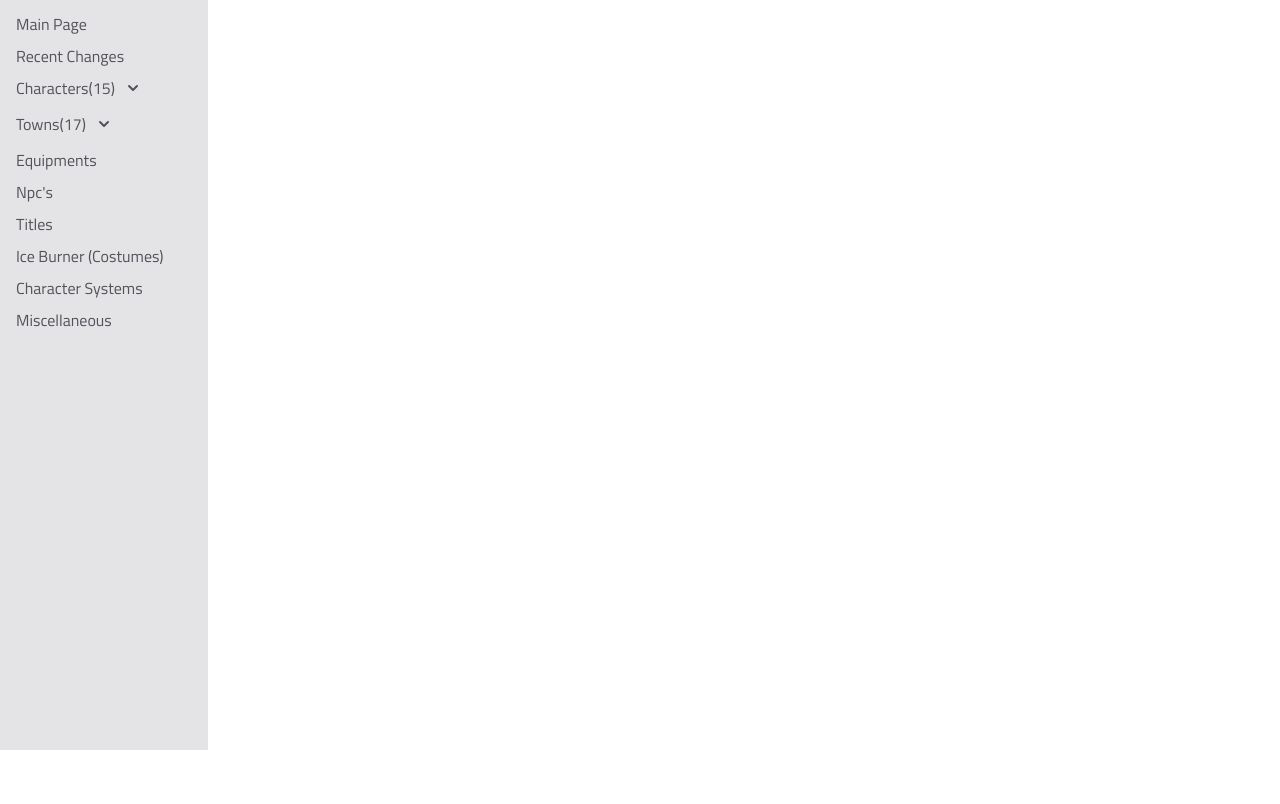
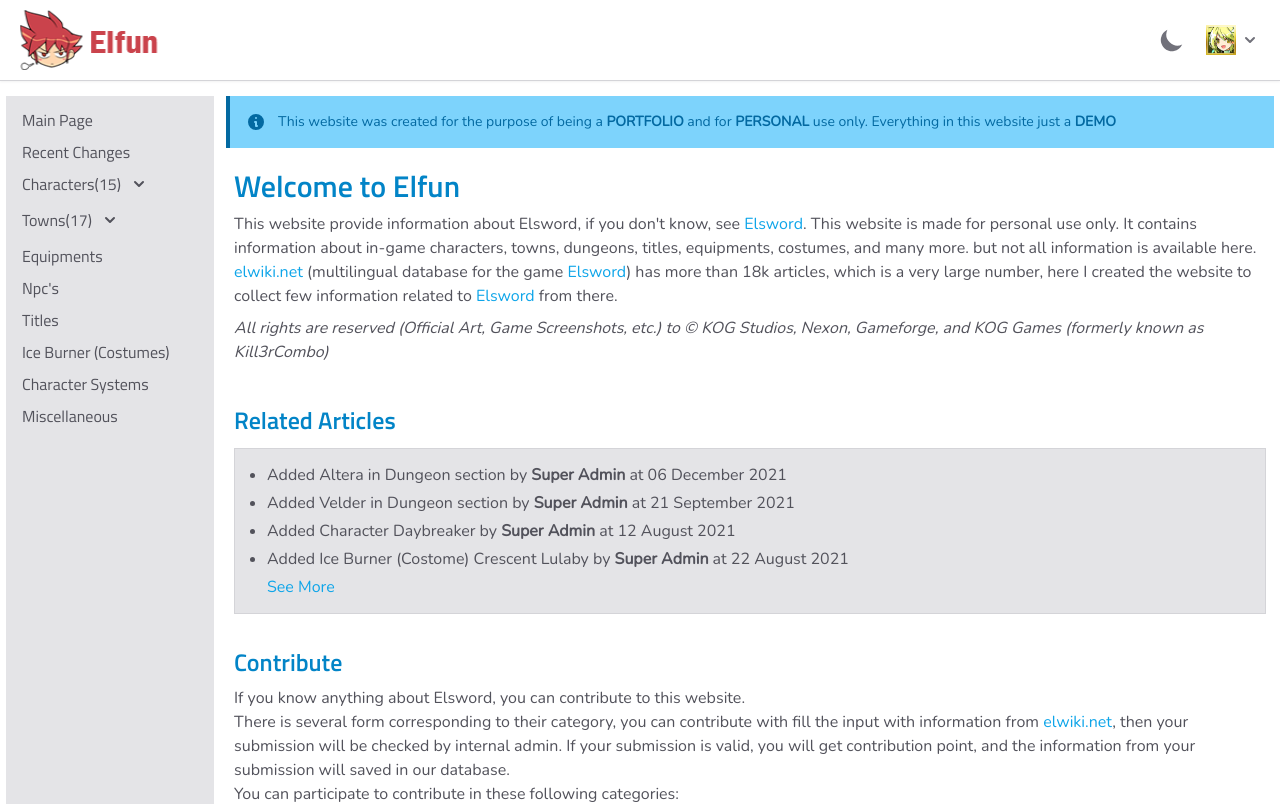
Before and after one commit to kukuhBaiquni/elfun, a Next.js app: page / in a window 1280 px wide. Shown: the top 804 px of the page. Built offline with nearby package versions, Linux system fonts and the light colour scheme.

Commit message:
fix landing page

```diff
--- a/src/components/header/index.jsx
+++ b/src/components/header/index.jsx
@@ -1,4 +1,5 @@
 import Image from 'next/image'
+import Link from 'next/link'
 import { ChevronDownIcon, MoonIcon, SunIcon } from '@heroicons/react/solid'
 import useDarkMode from 'hooks/useDarkMode'
 import logo from '../../../public/images/logo.png'
@@ -10,13 +11,16 @@ function Header() {
   return (
     <header className='fixed z-20 w-full drop-shadow-sm border-b border-gray-300 dark:border-gray-700 bg-white dark:bg-gray-800 transition-all duration-300'>
       <div className='h-20 max-w-screen-2xl mx-auto flex items-center justify-between px-4 py-2 '>
+        <Link href='/'>
+          <a className='flex items-center cursor-pointer'>
             <Image
               alt='logo'
-          className='cursor-pointer'
               height={70}
               src={logo}
               width={150}
             />
+          </a>
+        </Link>
         <div className='flex items-center'>
           <span className='mr-3 cursor-pointer hover:bg-gray-200 dark:hover:bg-gray-700 rounded-full p-1 transition-all duration-300'>
             {theme === 'dark' ? (
--- a/src/pages/index.jsx
+++ b/src/pages/index.jsx
@@ -1,16 +1,41 @@
+/* eslint-disable max-len */
+import { Fragment } from 'react'
+import Layout from 'layouts'
 import Head from 'next/head'
-import { Fragment } from 'react'
-import Sidebar from 'components/side-bar'
+import Alert from 'components/alerts'
+import {
+  Welcome, News, Contribute, RelatedArticles,
+} from 'components/home-static'
 
-export default function Home() {
+function Home() {
+  const alertContent = (
+    <p className='ml-3'>
+      This website was created for the purpose of being a <strong>PORTFOLIO</strong> and for <strong>PERSONAL</strong> use only. Everything in this website just a <strong>DEMO</strong>
+    </p>
+  )
+
   return (
     <Fragment>
       <Head>
-        <title>Home - Elfun Wiki</title>
-        <meta content='Elfun Wiki landing page' name='description' />
+        <title>Elfun</title>
       </Head>
-
-      <Sidebar />
+      <main className='text-gray-600 dark:text-gray-400'>
+        <Alert text={alertContent} variant='info' />
+        <section className='px-2 mb-10'>
+          <Welcome />
+          <RelatedArticles />
+          <Contribute />
+          <News />
+        </section>
+      </main>
     </Fragment>
   )
 }
+
+Home.getLayout = (page) => (
+  <Layout>
+    {page}
+  </Layout>
+)
+
+export default Home
--- a/styles/globals.css
+++ b/styles/globals.css
@@ -5,28 +5,6 @@
 @layer base {
   body {
     @apply font-nunito;
-    @media only screen and (min-width: 576px) {
-      &::-webkit-scrollbar {
-        width: .6vh;
-        height: .6vh;
-      };
-
-      &::-webkit-scrollbar-track {
-        @apply bg-gray-300 dark:bg-gray-600;
-      };
-
-      &::-webkit-scrollbar-corner {
-        background: transparent;
-      }
-
-      &::-webkit-scrollbar-thumb {
-        @apply bg-gray-400 rounded;
-      };
-
-      &::-webkit-scrollbar-thumb:hover {
-        @apply bg-gray-400 dark:bg-gray-700;
-      };
-    }
   }
   .btn-primary {
     @apply bg-cyan-400 px-8 py-2 hover:bg-cyan-500 rounded text-gray-50 transition-all duration-300 border-none outline-none
```
Lines whose indentation alone changed are shown as unchanged.
